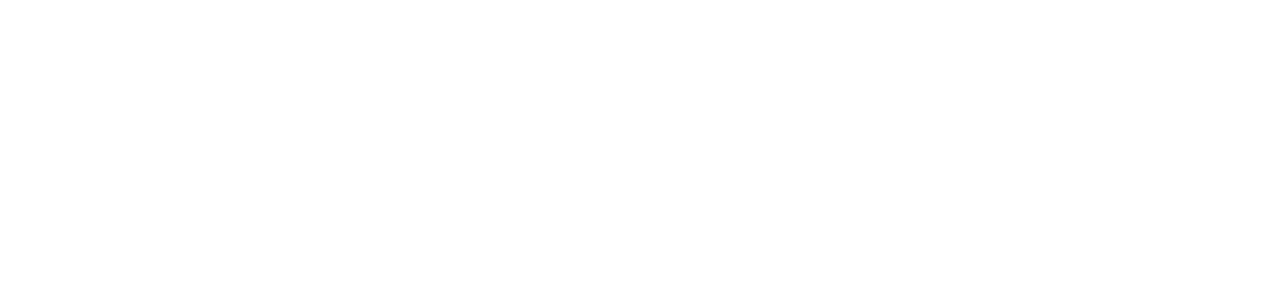
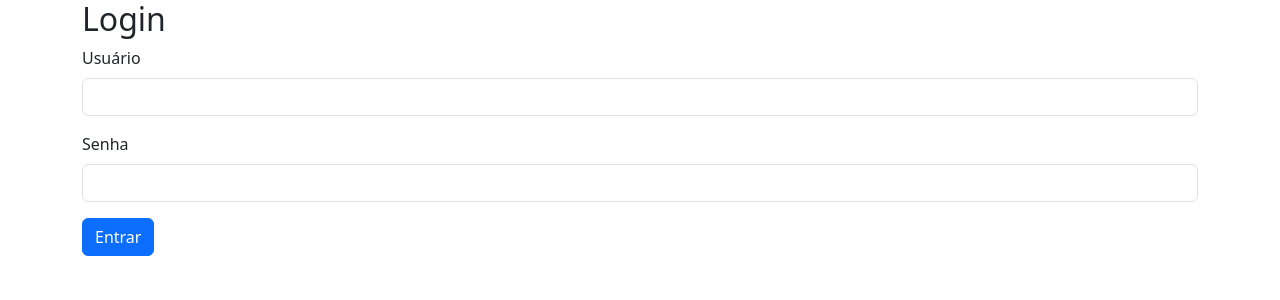
Before and after one commit to Tiemformacao/RenoveSkinContactFront, an Angular app: page /login in a window 1280 px wide. Before the commit this address led to /. Shown: the top 300 px of the page. Built offline with nearby package versions, Linux system fonts and the light colour scheme.

Commit message:
Útima atualização. Problemas no login.

```diff
--- a/package.json
+++ b/package.json
@@ -20,6 +20,7 @@
     "@angular/router": "^18.2.0",
     "bootstrap": "^5.3.3",
     "bootstrap-icons": "^1.11.3",
+    "jwt-decode": "^4.0.0",
     "rxjs": "~7.8.0",
     "tslib": "^2.3.0",
     "zone.js": "~0.14.10"
--- /dev/null
+++ b/src/app/auth/http-interceptor.service.ts
@@ -0,0 +1,46 @@
+import { HttpErrorResponse, HttpInterceptorFn } from '@angular/common/http';
+import { inject } from '@angular/core';
+import { Router } from '@angular/router';
+import { catchError, throwError } from 'rxjs';
+
+
+// Esse componente é responsável por setar o token no cabeçalho de cada requisição automaticamente, exceto na rota /login;
+// Trata também o response(o que o servidor retorna). Trata antes de chegar no nosso componente de login;
+
+export const meuhttpInterceptor: HttpInterceptorFn = (request, next) => {
+
+  let router = inject(Router);
+
+  // Inclui o token do localStorage em cada requisição http (Inclui no header);
+  let token = localStorage.getItem('token');
+  if (token && !router.url.includes('/login')) {
+    request = request.clone({
+      setHeaders: { Authorization: 'Bearer ' + token },
+    });
+  }
+
+  // Lógica para fazer tratamento dos responses. Podemos tratar os erros genericamente aqui, ao invés de tratar em cada componente;
+  return next(request).pipe(
+    catchError((err: any) => {
+      if (err instanceof HttpErrorResponse) {
+
+        // Esse tratamento de erro aqui é para quando o usuário, por exemplo, não manda o token na requisição;
+        if (err.status === 401) {
+          alert('401 - tratar aqui');
+          router.navigate(['/login']);
+        } else if (err.status === 403) {
+          alert('403 - tratar aqui');
+		  router.navigate(['/login']);
+        } else {
+          console.error('HTTP error:', err);
+        }
+
+
+      } else {
+        console.error('An error occurred:', err);
+      }
+
+      return throwError(() => err);
+    })
+  );
+};
--- /dev/null
+++ b/src/app/auth/login.service.ts
@@ -0,0 +1,53 @@
+import { HttpClient } from '@angular/common/http';
+import { Injectable, inject } from '@angular/core';
+import { Observable } from 'rxjs';
+import { jwtDecode, JwtPayload } from "jwt-decode";
+import { Login } from './login';
+import { Usuario } from './usuario';
+
+@Injectable({
+  providedIn: 'root'
+})
+export class LoginService {
+
+  http = inject(HttpClient);
+  API = "http://localhost:8080/api/login";
+
+
+  constructor() { }
+
+
+  logar(login: Login): Observable<string> {
+    return this.http.post<string>(this.API, login, {responseType: 'text' as 'json'});
+  }
+
+  addToken(token: string) {
+    localStorage.setItem('token', token);
+  }
+
+  removerToken() {
+    localStorage.removeItem('token');
+  }
+
+  getToken() {
+    return localStorage.getItem('token');
+  }
+
+  jwtDecode() {
+    let token = this.getToken();
+    if (token) {
+      return jwtDecode<JwtPayload>(token);
+    }
+    return "";
+  }
+
+  hasPermission(role: string) {
+    let user = this.jwtDecode() as Usuario;
+    if (user.role == role)
+      return true;
+    else
+      return false;
+  }
+
+
+}
--- /dev/null
+++ b/src/app/auth/login.ts
@@ -0,0 +1,5 @@
+
+export class Login {
+  username!: string;
+  password!: string;
+}
--- /dev/null
+++ b/src/app/auth/usuario.ts
@@ -0,0 +1,7 @@
+
+export class Usuario {
+  id!: number;
+  username!: string;
+  password!: string;
+  role!: string;
+}
--- /dev/null
+++ b/src/app/components/login/login.component.html
@@ -0,0 +1,28 @@
+<div class="container">
+    <h2>Login</h2>
+    <form (ngSubmit)="Logar()">
+      <div class="mb-3">
+        <label for="username" class="form-label">Usuário</label>
+        <input
+          type="text"
+          id="username"
+          [(ngModel)]="login.username"
+          name="username"
+          class="form-control"
+          required
+        />
+      </div>
+      <div class="mb-3">
+        <label for="password" class="form-label">Senha</label>
+        <input
+          type="password"
+          id="password"
+          [(ngModel)]="login.password"
+          name="password"
+          class="form-control"
+          required
+        />
+      </div>
+      <button type="submit" class="btn btn-primary">Entrar</button>
+    </form>
+  </div>
--- /dev/null
+++ b/src/app/components/login/login.component.ts
@@ -0,0 +1,46 @@
+import { Component, inject } from '@angular/core';
+import { HttpClient } from '@angular/common/http';
+import { Router } from '@angular/router';
+import { CommonModule } from '@angular/common';
+import { FormsModule } from '@angular/forms';
+import { LoginService } from '../../auth/login.service';
+import { Login } from '../../auth/login';
+
+@Component({
+  selector: 'app-login',
+  standalone: true,
+  imports: [CommonModule, FormsModule],
+  templateUrl: './login.component.html',
+  styleUrl: './login.component.css'
+})
+export class LoginComponent {
+
+  login: Login = new Login();
+
+  router = inject(Router);
+  loginService = inject(LoginService);
+
+  constructor(){
+
+  }
+
+  Logar() {
+    this.loginService.logar(this.login).subscribe({
+      next: token => {
+        // Se chegou o token, usuário e senha estavam corretos;
+        if(token) {
+          this.loginService.addToken(token);
+          this.router.navigate(['/clientes'])
+
+          // Usuário ou senha estavam incorretos;
+        } else {
+          alert('usuário ou senha incorretos!')
+        }
+      },
+      error: erro => {
+        alert('deu erro');
+      }
+    })
+  }
+
+}
```
Also changed, not shown: src/app/app.config.ts (+7 -2 lines), src/app/app.routes.ts (+5 -2 lines), src/app/components/login/login.component.css (added), 2 other files (tests, documents, lock files or other folders).
